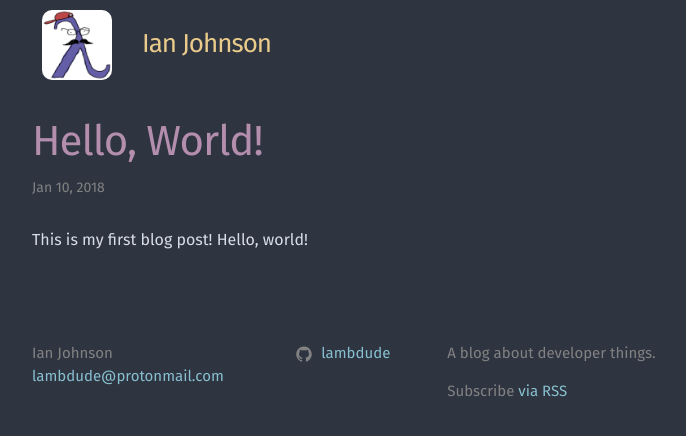
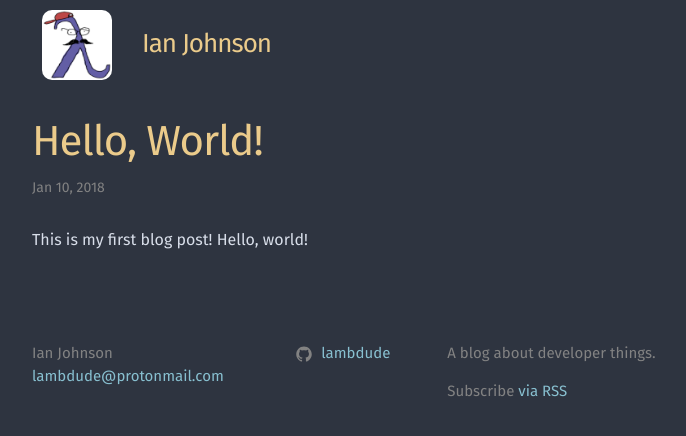
Before and after one commit to lambdude/lambdude.github.io, a Jekyll site: the page built from _posts/2018-01-10-hello-world.md, in a window 1280 px wide. Shown: the top 436 px of the page, without its empty margins (238-924 px from the left). Built offline with Jekyll 4.4.1, drawn with Linux system fonts in a browser that asks for light colours; nearby versions of some CDN libraries.

Commit message:
Update post title color

```diff
--- a/_sass/custom.scss
+++ b/_sass/custom.scss
@@ -474,7 +474,7 @@ pre {
   @include relative-font-size(2.625);
   letter-spacing: -1px;
   line-height: 1;
-  color: #b48ead;
+  color: #ebcb8b;
 
   @include media-query($on-laptop) {
     @include relative-font-size(2.25);
```
